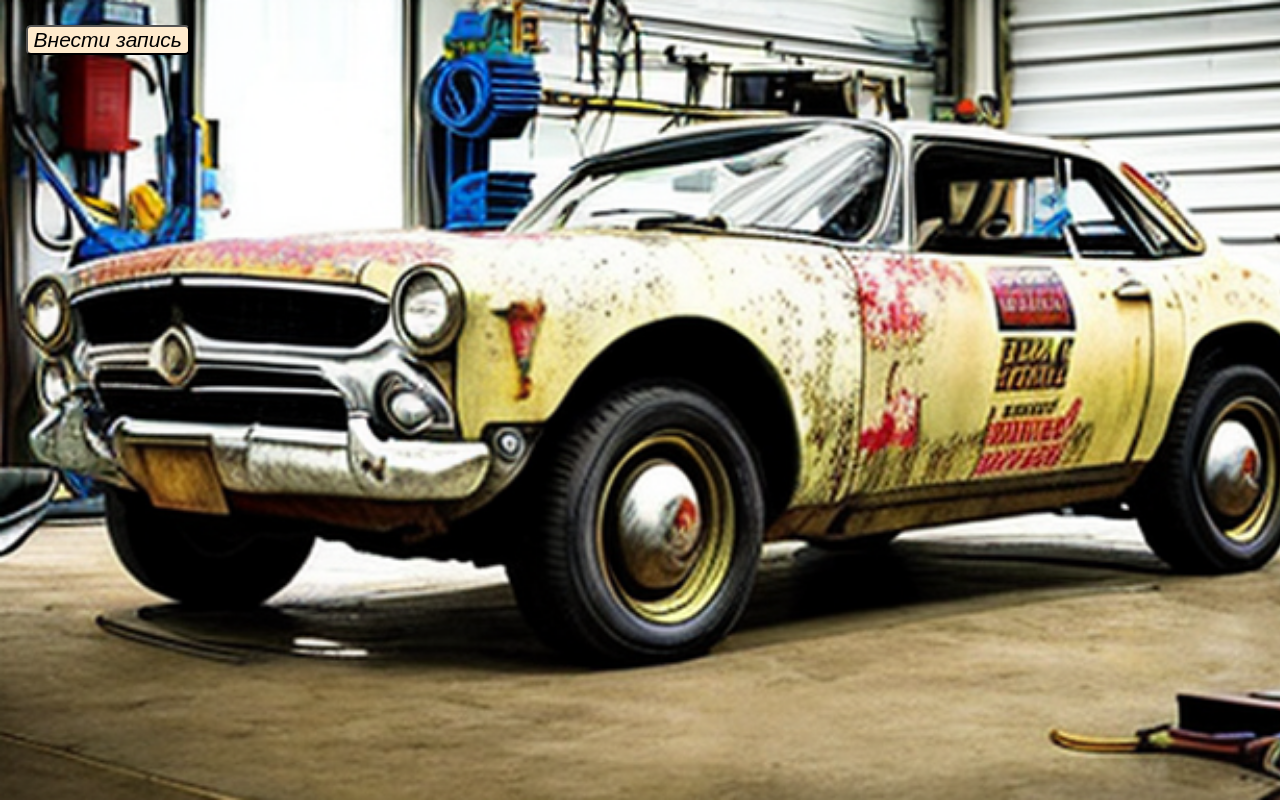
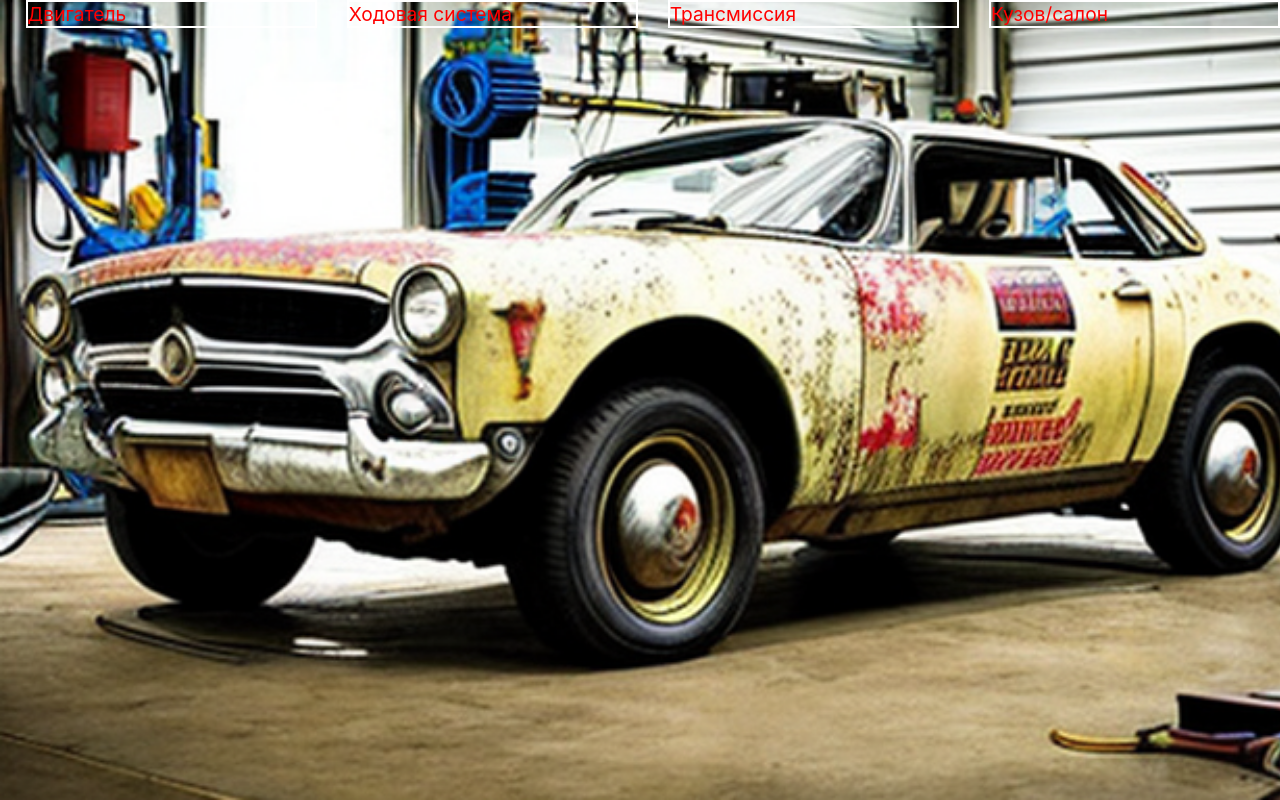
Before and after one commit to Andreyy2022/car-repair-notes, a React (Create React App) app in the folder my-app/: page / in a window 1280 px wide. Built offline with nearby package versions, Linux system fonts and the light colour scheme.

Commit message:
0.1.24-2

```diff
--- a/my-app/src/Components/NoteComponents/Engine.js
+++ b/my-app/src/Components/NoteComponents/Engine.js
@@ -3,7 +3,11 @@ import { nanoid } from "nanoid";
 import { useEffect, useState } from "react";
 import './styles.css';
 
-function Engine({note, notes, doNote}) {
+function Engine() {
+
+    let [note, setNote] = useState('');
+    let [notes, setNotes] = useState(localStorage.getItem('notes') ? JSON.parse(localStorage.getItem('notes')) : []);
+    let [doNote, setDoNote] = useState(false);
 
     function showNote(str) {
         let res = '';
--- a/my-app/src/Components/NoteComponents/Notes.js
+++ b/my-app/src/Components/NoteComponents/Notes.js
@@ -5,14 +5,20 @@ import './styles.css';
 import Engine from "./Engine";
 
 function Notes() {
-    let [note, setNote] = useState('');
-    let [notes, setNotes] = useState(localStorage.getItem('notes') ? JSON.parse(localStorage.getItem('notes')) : []);
-    let [doNote, setDoNote] = useState(false);
-
+    let [showBlocks, setShowBlockes] = useState(true);
+    let [engine, setEngine] = useState(true);
 
     return (
-        <div>
-            <Engine note={note} notes={notes} doNote={doNote}/>
+        <div className="choice" onClick={() => setShowBlockes(false)}>
+            <> {
+                showBlocks ? <>
+                <div className="box" onClick={() => setEngine(false)}>{engine ? 'Двигатель' : <Engine />}</div>
+                <div className="box">Ходовая система</div>
+                <div className="box">Трансмиссия</div>
+                <div className="box">Кузов/салон</div>
+                </> : ''
+                }
+            </>
         </div>
     );
 }
--- a/my-app/src/Components/NoteComponents/styles.css
+++ b/my-app/src/Components/NoteComponents/styles.css
@@ -1,3 +1,15 @@
+.choice {
+    display: grid;
+    grid-template-columns: 1fr 1fr 1fr 1fr;
+    grid-column-gap: 30px;
+    color: red;
+}
+
+.box {
+    border: 2px solid white;
+
+}
+
 .showStr {
     background: rgba(0, 0, 0, 0.5);
     color: blanchedalmond;
--- a/my-app/src/index.css
+++ b/my-app/src/index.css
@@ -12,9 +12,10 @@ body {
   background-attachment: fixed;
   margin-left: 2%;
   font-size: 1.2em;
-  text-shadow: #003D00 1px 1px 0, #003D00 -1px -1px 0, #003D00 -1px 1px 0, #003D00 1px -1px 0, #003D00 1px 0 0, #003D00 0 1px 0, #003D00 -1px 0 0, #003D00 0 -1px 0, #003D00 2px 2px 2px;
+/*  text-shadow: #003D00 1px 1px 0, #003D00 -1px -1px 0, #003D00 -1px 1px 0, #003D00 1px -1px 0, #003D00 1px 0 0, #003D00 0 1px 0, #003D00 -1px 0 0, #003D00 0 -1px 0, #003D00 2px 2px 2px; */
 }
-
+/*
 code {
   font-family: source-code-pro, Menlo, Monaco, Consolas, 'Courier New', monospace;
 }
+*/
```
